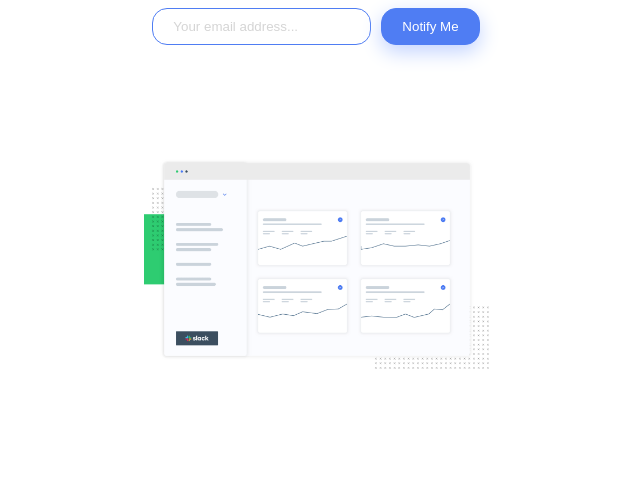
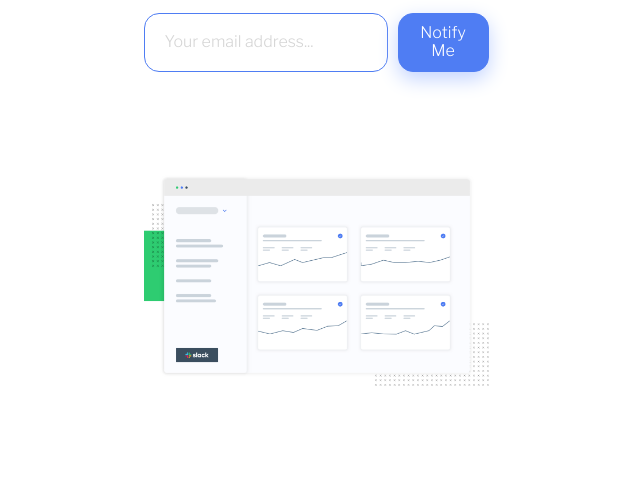
Before and after one commit to ajay117/ping-coming-soon-page, a plain HTML site: page index.html in a window 1280 px wide. Shown: the part 175-656 px from the top of the page, without its empty margins (324-964 px from the left). Drawn offline with nearby package versions, Linux system fonts and the light colour scheme.

Commit message:
Add normalize.css

```diff
--- a/index.html
+++ b/index.html
@@ -12,6 +12,7 @@
       href="./images/favicon-32x32.png"
     />
 
+    <link rel="stylesheet" href="./normalize.css" />
     <link rel="stylesheet" href="./index.css" />
 
     <title>Frontend Mentor | Ping coming soon page</title>
```
